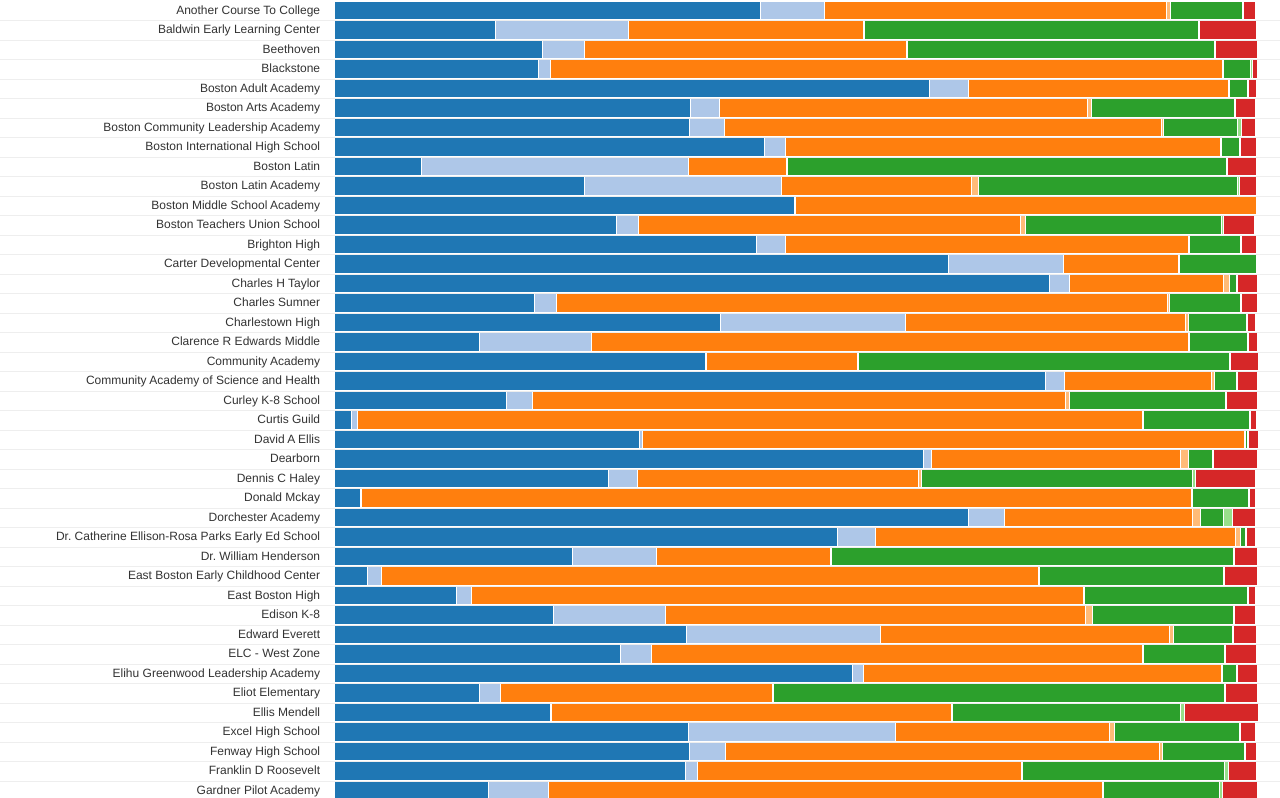
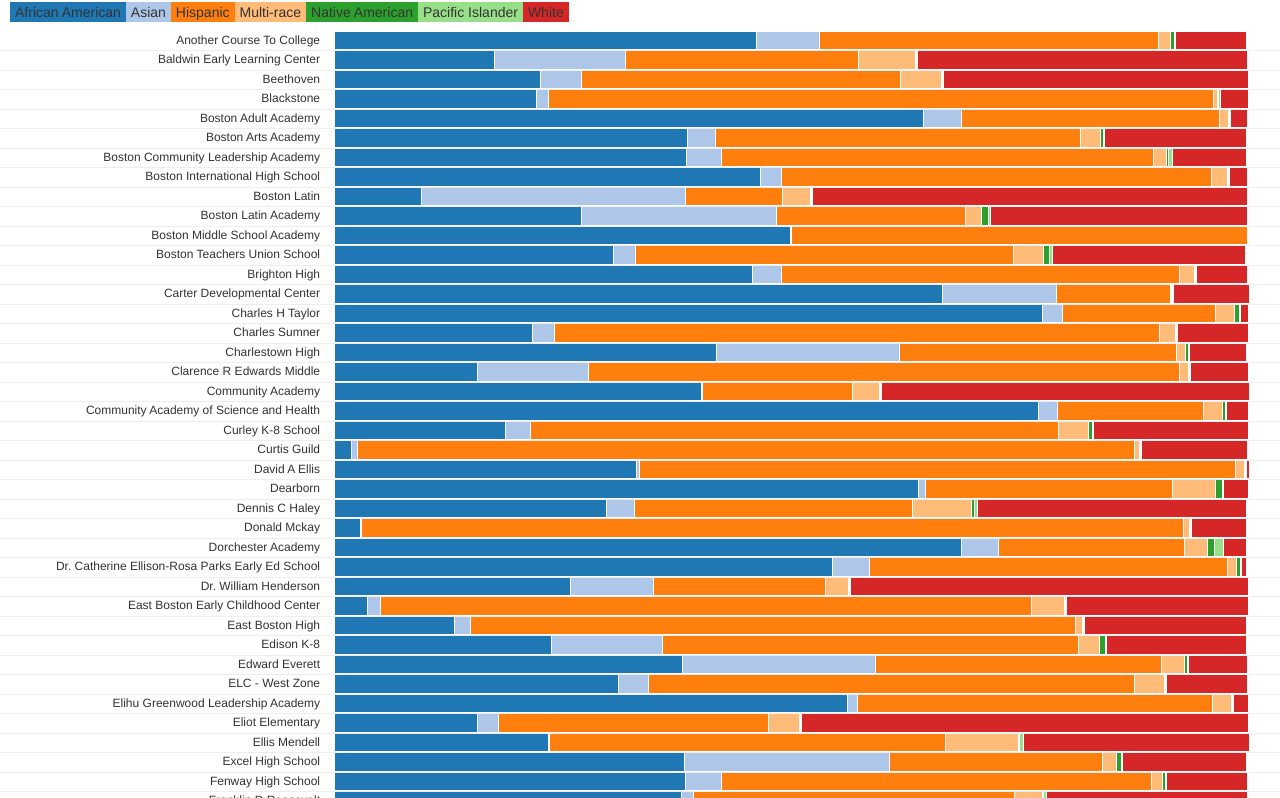
Before and after one commit to LearningLab/bps-diversity, a website: page index.html in a window 1280 px wide. Shown: the part 68-866 px from the top of the page. Drawn offline with nearby package versions, Linux system fonts and the light colour scheme.

Commit message:
Basic legend

```diff
--- a/bower.json
+++ b/bower.json
@@ -18,7 +18,8 @@
     "queue-async": "~1.0.7",
     "underscore": "~1.6.0",
     "d3": "~3.4.11",
-    "colorbrewer": "~1.0.0"
+    "colorbrewer": "~1.0.0",
+    "nouislider": "~7.0.7"
   },
   "moduleType": [
     "globals"
--- a/index.html
+++ b/index.html
@@ -24,6 +24,9 @@
                 <h1 class="col-md-12">
                     Racial Makeup of BPS Schools
                 </h1>
+                <div id="legend" class="col-md-12">
+                    <ul class="list-inline"></ul>
+                </div>
             </div>
         </div>
     </div>
--- a/js/chart.js
+++ b/js/chart.js
@@ -14,7 +14,17 @@ var margin = {top: 10, right: 10, bottom: 10, left: 10}
 
 var chart = d3.select('#chart');
 
-RACE_FIELDS = ['AfricanAmerican', 'Asian', 'Hispanic', 'NativeAmerican', 'White', 'PacificIslander', 'Multi'];
+var RACE_KEY = {
+    AfricanAmerican: 'African American',
+    Asian: 'Asian',
+    Hispanic: 'Hispanic',
+    NativeAmerican: 'Native American',
+    White: 'White',
+    PacificIslander: 'Pacific Islander',
+    Multi: 'Multi-race'
+};
+
+var RACE_FIELDS = _.keys(RACE_KEY).sort();
 
 var urls = {
     1994: 'data/1994.csv',
@@ -23,7 +33,7 @@ var urls = {
 
 // scales, simple percents
 var x = d3.scale.linear()
-    .domain([0, 101])
+    .domain([0, 102]) // handling rounding, should be a better way
     .range([0, 100]);
 
 var color = d3.scale.category20()
@@ -33,6 +43,15 @@ queue()
     .defer(d3.csv, 'data/1994.csv', numerics)
     .defer(d3.csv, 'data/2014.csv', numerics)
     .await(render);
+
+// make a legend
+d3.select('#legend ul')
+    .selectAll('li.key')
+    .data(_.pairs(RACE_KEY).sort(function(a, b) { return d3.ascending(a[0], b[0]); }))
+  .enter().append('li')
+    .attr('class', function(d) { return 'key ' + d[0]; })
+    .style('background-color', function(d) { return color(d[0]); })
+    .text(function(d) { return d[1]; });
 
 function render(err, data94, data14) {
 
@@ -45,7 +64,6 @@ function render(err, data94, data14) {
         .data(data[2014], function(d) { return d.ORGCODE; });
 
     rows.enter().call(render_schools);
-
 }
 
 /***
@@ -106,7 +124,7 @@ function extract_race_data(d) {
     return _(d).chain()
         .pick(RACE_FIELDS)
         .pairs()
-        .sort(function(d) { return d3.ascending(d[0]); })
+        .sort(function(a, b) { return d3.ascending(a[0], b[0]); })
         .value();
 }
 
```
Also changed, not shown: 1 other file.
